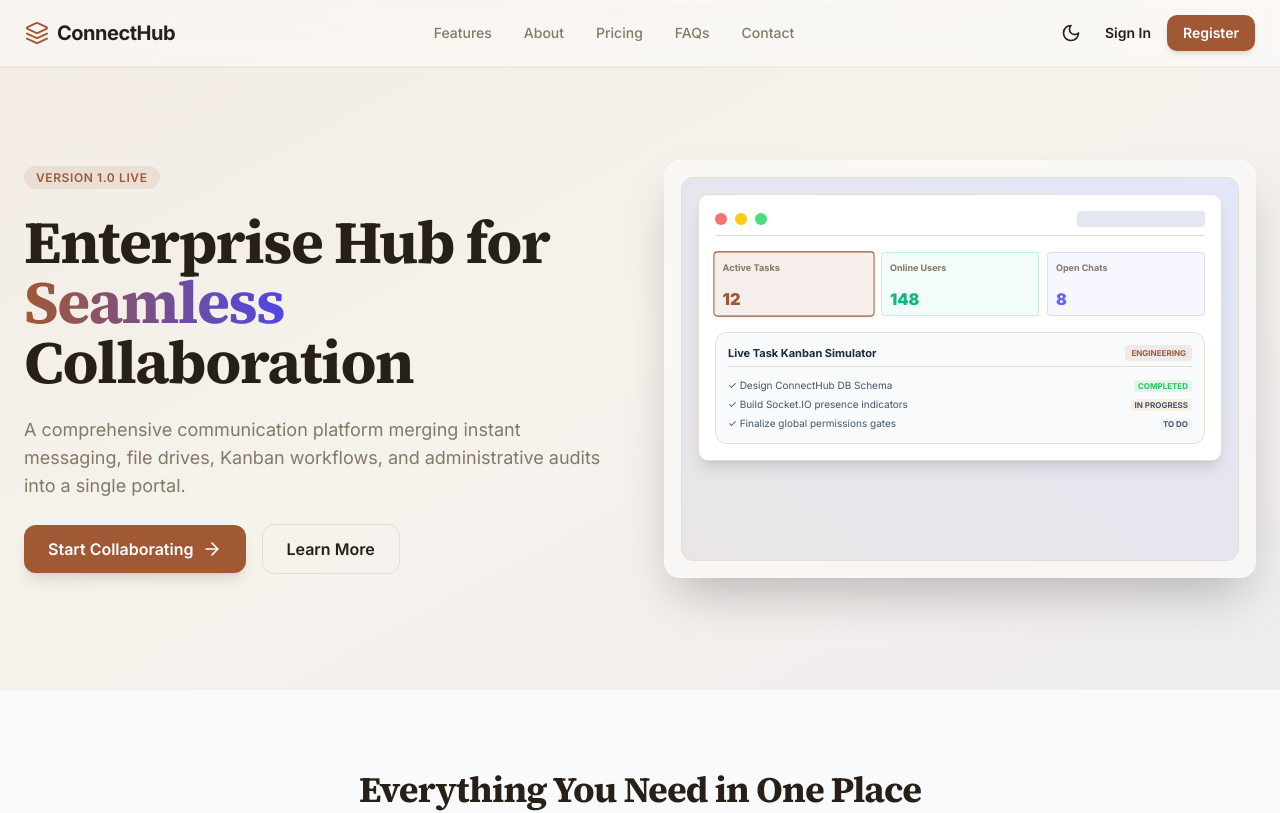
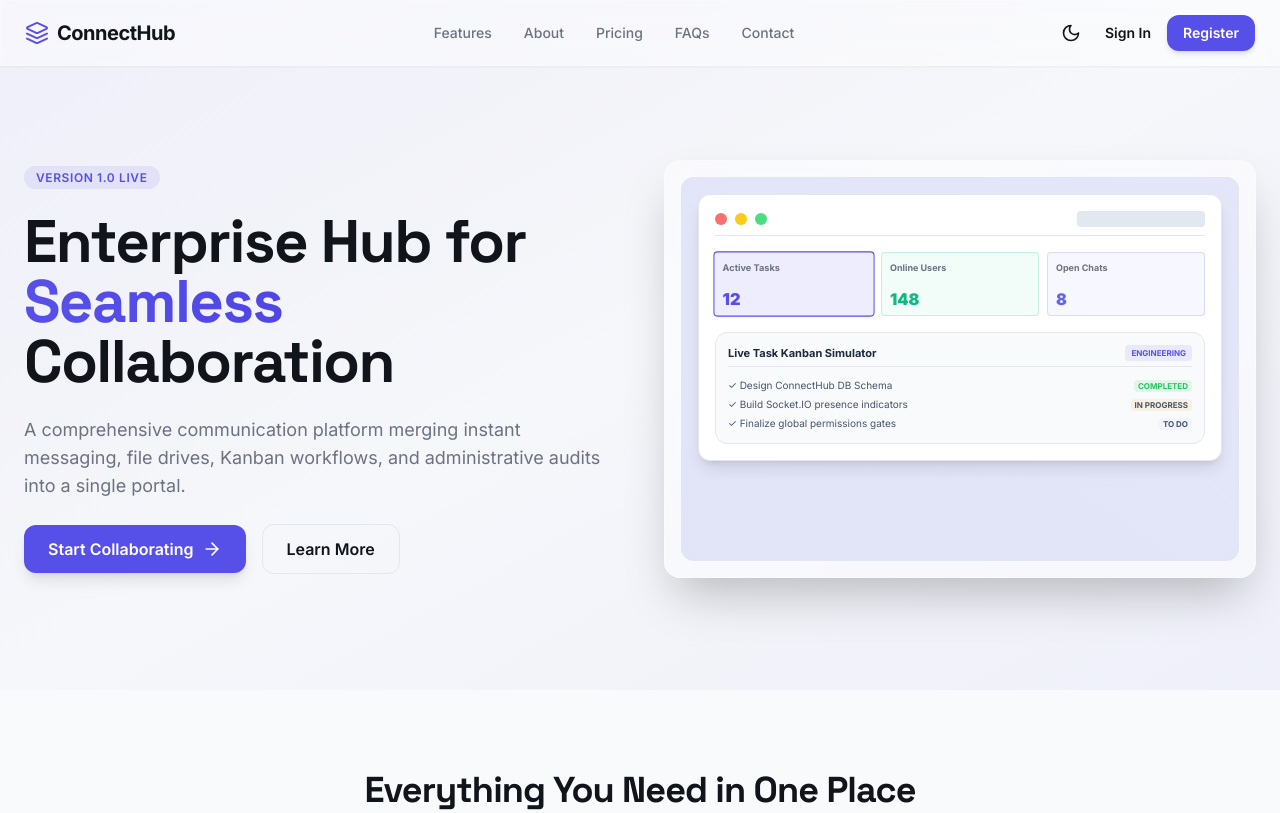
Before and after one commit to susahu020/ConnectHub, a Next.js app in the folder frontend/: page / in a window 1280 px wide. Shown: the top 813 px of the page. Built offline with nearby package versions, Linux system fonts and the light colour scheme; no server answers.

Commit message:
Fix issue and enhance UI

```diff
--- a/frontend/src/app/globals.css
+++ b/frontend/src/app/globals.css
@@ -4,44 +4,42 @@
 
 @layer base {
   :root {
-    /* ConnectHub — "Paper" design system: warm cream surfaces, serif
-       headings, a rust accent. Replaces the earlier "Slate & Signal"
-       indigo/slate system — see design review, Aug 2026. */
-    --background: 42 33.3% 94.7%;
-    --foreground: 33 24.4% 12.2%;
+    /* ConnectHub — "Slate & Signal" design system */
+    --background: 225 28.6% 97.3%;
+    --foreground: 228 21.7% 9%;
 
-    --card: 40 60% 99%;
-    --card-foreground: 33 24.4% 12.2%;
+    --card: 0 0% 100%;
+    --card-foreground: 228 21.7% 9%;
 
-    --popover: 40 60% 99%;
-    --popover-foreground: 33 24.4% 12.2%;
+    --popover: 0 0% 100%;
+    --popover-foreground: 228 21.7% 9%;
 
-    --primary: 20.8 51.1% 41.4%;
-    --primary-foreground: 40 60% 99%;
-    --primary-dark: 20.6 62.7% 32.7%;
-    --primary-light: 21 47% 54%;
+    --primary: 242.8 76.8% 61.2%;
+    --primary-foreground: 0 0% 100%;
+    --primary-dark: 242.7 67.8% 54.9%;
+    --primary-light: 243.3 82.9% 70.2%;
 
-    --secondary: 40 30% 91.2%;
-    --secondary-foreground: 33 24.4% 12.2%;
+    --secondary: 228 21.7% 95.5%;
+    --secondary-foreground: 228 21.7% 9%;
 
-    --muted: 40 30% 91.2%;
-    --muted-foreground: 35 12.8% 45.9%;
+    --muted: 228 21.7% 95.5%;
+    --muted-foreground: 220 8.9% 46.1%;
 
-    --accent: 28 47.8% 91%;
-    --accent-foreground: 20.6 62.7% 32.7%;
+    --accent: 243.8 72.7% 95.7%;
+    --accent-foreground: 242.7 67.8% 54.9%;
 
-    --destructive: 5.3 55.6% 46.9%;
-    --destructive-foreground: 40 60% 99%;
+    --destructive: 7.2 67.1% 51.2%;
+    --destructive-foreground: 0 0% 100%;
 
-    --success: 118.6 22.6% 39%;
-    --success-foreground: 40 60% 99%;
+    --success: 162.9 78.3% 32.5%;
+    --success-foreground: 0 0% 100%;
 
-    --warning: 47.6 55.6% 34.5%;
-    --warning-foreground: 40 60% 99%;
+    --warning: 36.9 85.6% 38%;
+    --warning-foreground: 0 0% 100%;
 
-    --border: 38 26.1% 86%;
-    --input: 38 22% 82%;
-    --ring: 20.8 51.1% 41.4%;
+    --border: 220 19.1% 90.8%;
+    --input: 220 19.1% 88%;
+    --ring: 242.8 76.8% 61.2%;
 
     /* Reserved for celebration moments (birthdays, anniversaries, kudos) — a
        deliberate warm exception, not used for ordinary UI chrome or actions. */
@@ -51,59 +49,59 @@
 
     /* Distinct from --primary on purpose — for informational badges/labels
        (meeting types, notices) that shouldn't visually read as a brand action. */
-    --info: 209.4 33.9% 42.9%;
-    --info-dark: 209.6 39.4% 32.9%;
-    --info-light: 209.4 33% 55%;
+    --info: 214.4 84.1% 55.7%;
+    --info-dark: 214.5 74.2% 44.1%;
+    --info-light: 213.6 88.2% 66.7%;
     --info-foreground: 0 0% 100%;
 
-    --radius: 0.625rem;
+    --radius: 0.75rem;
   }
 
   .dark {
-    --background: 33 22.2% 8.8%;
-    --foreground: 42 33.3% 92.9%;
+    --background: 222.9 21.2% 6.5%;
+    --foreground: 222.9 22.6% 93.9%;
 
-    --card: 32 18.6% 12.9%;
-    --card-foreground: 42 33.3% 92.9%;
+    --card: 225 21.4% 11%;
+    --card-foreground: 222.9 22.6% 93.9%;
 
-    --popover: 32 18.6% 12.9%;
-    --popover-foreground: 42 33.3% 92.9%;
+    --popover: 225 21.4% 11%;
+    --popover-foreground: 222.9 22.6% 93.9%;
 
-    --primary: 21.9 60.9% 59.8%;
-    --primary-foreground: 32 22% 11%;
-    --primary-dark: 20.8 51.1% 41.4%;
-    --primary-light: 22.5 68.5% 68.6%;
+    --primary: 243.3 82.9% 70.2%;
+    --primary-foreground: 225 21.4% 11%;
+    --primary-dark: 242.8 76.8% 61.2%;
+    --primary-light: 243.6 90% 78%;
 
-    --secondary: 30 15.9% 17.5%;
-    --secondary-foreground: 42 33.3% 92.9%;
+    --secondary: 222.9 19.4% 14.1%;
+    --secondary-foreground: 222.9 22.6% 93.9%;
 
-    --muted: 30 15.9% 17.5%;
-    --muted-foreground: 34 15% 61.6%;
+    --muted: 222.9 19.4% 14.1%;
+    --muted-foreground: 222.5 11.5% 59.2%;
 
-    --accent: 27 24.4% 20.8%;
-    --accent-foreground: 22.5 68.5% 68.6%;
+    --accent: 229.7 29.3% 19.4%;
+    --accent-foreground: 243.3 82.9% 70.2%;
 
-    --destructive: 4.7 53.1% 55.7%;
-    --destructive-foreground: 32 22% 11%;
+    --destructive: 6.3 59.7% 31.2%;
+    --destructive-foreground: 222.9 22.6% 93.9%;
 
-    --success: 118.9 20% 51.6%;
-    --success-foreground: 32 22% 11%;
+    --success: 162.9 60% 42%;
+    --success-foreground: 222.9 21.2% 6.5%;
 
-    --warning: 48 43.1% 50%;
-    --warning-foreground: 32 22% 11%;
+    --warning: 36.9 70% 52%;
+    --warning-foreground: 222.9 21.2% 6.5%;
 
-    --border: 29 21.6% 20%;
-    --input: 29 21.6% 20%;
-    --ring: 21.9 60.9% 59.8%;
+    --border: 221.2 17.4% 18%;
+    --input: 221.2 17.4% 18%;
+    --ring: 243.3 82.9% 70.2%;
 
     --warm: 30.4 70% 62%;
     --warm-dark: 30.4 63.4% 54.3%;
-    --warm-foreground: 32 22% 11%;
+    --warm-foreground: 222.9 21.2% 6.5%;
 
-    --info: 209.6 62.4% 63.9%;
-    --info-dark: 209.4 33.9% 42.9%;
-    --info-light: 209.6 68% 74%;
-    --info-foreground: 32 22% 11%;
+    --info: 214 87.2% 69.4%;
+    --info-dark: 214.4 84.1% 55.7%;
+    --info-light: 213.6 90% 78%;
+    --info-foreground: 222.9 21.2% 6.5%;
   }
 }
 
@@ -118,8 +116,7 @@
     transition: background-color 0.3s ease, color 0.3s ease, border-color 0.3s ease;
   }
   h1, h2, h3, h4 {
-    font-family: 'Source Serif 4', Georgia, 'Times New Roman', serif;
-    font-weight: 600;
+    font-family: 'Space Grotesk', 'Inter', -apple-system, BlinkMacSystemFont, "Segoe UI", Roboto, "Helvetica Neue", Arial, sans-serif;
     letter-spacing: -0.01em;
   }
 }
@@ -147,7 +144,7 @@
 }
 
 .dark .glass {
-  background: rgba(27, 22, 15, 0.5);
+  background: rgba(15, 23, 42, 0.45);
   backdrop-filter: blur(12px);
   -webkit-backdrop-filter: blur(12px);
   border: 1px solid rgba(255, 255, 255, 0.05);
--- a/frontend/src/app/layout.tsx
+++ b/frontend/src/app/layout.tsx
@@ -18,7 +18,7 @@ export default function RootLayout({
       <head>
         <link rel="preconnect" href="https://fonts.googleapis.com" />
         <link rel="preconnect" href="https://fonts.gstatic.com" crossOrigin="anonymous" />
-        <link href="https://fonts.googleapis.com/css2?family=Inter:wght@100..900&family=Source+Serif+4:opsz,wght@8..60,500;8..60,600;8..60,700&display=swap" rel="stylesheet" />
+        <link href="https://fonts.googleapis.com/css2?family=Inter:wght@100..900&family=Space+Grotesk:wght@500;600;700&display=swap" rel="stylesheet" />
       </head>
       <body className="min-h-screen bg-background text-foreground antialiased">
         <Providers>{children}</Providers>
--- a/frontend/src/components/layout/Sidebar.tsx
+++ b/frontend/src/components/layout/Sidebar.tsx
@@ -94,7 +94,7 @@ export function Sidebar({
 
       <aside
         aria-label="Primary navigation"
-        className={`fixed inset-y-0 left-0 z-50 h-full flex flex-col shrink-0 bg-card border-r border-border transition-[width,transform] duration-200 ease-out md:relative md:translate-x-0 ${
+        className={`fixed inset-y-0 left-0 z-50 h-full flex flex-col shrink-0 bg-white dark:bg-slate-900 border-r border-border transition-[width,transform] duration-200 ease-out md:relative md:translate-x-0 ${
           collapsed ? 'w-[72px]' : 'w-64'
         } ${mobileOpen ? 'translate-x-0' : '-translate-x-full'}`}
       >
@@ -232,7 +232,7 @@ export function Sidebar({
                 )}
               </div>
               <span
-                className={`absolute bottom-0 right-0 h-2.5 w-2.5 rounded-full border-2 border-card ${
+                className={`absolute bottom-0 right-0 h-2.5 w-2.5 rounded-full border-2 border-white dark:border-slate-900 ${
                   STATUS_DOT_CLASS[user.status] ?? 'bg-slate-400'
                 }`}
               />
@@ -259,7 +259,7 @@ export function Sidebar({
             {statusMenuOpen && (
               <div
                 role="menu"
-                className={`absolute bottom-12 bg-popover border border-border p-1.5 rounded-xl shadow-xl w-48 z-50 space-y-0.5 animate-slide-up ${
+                className={`absolute bottom-12 bg-white dark:bg-slate-900 border border-border p-1.5 rounded-xl shadow-xl w-48 z-50 space-y-0.5 animate-slide-up ${
                   collapsed ? 'left-14' : 'left-1'
                 }`}
               >
--- a/frontend/src/components/layout/TopBar.tsx
+++ b/frontend/src/components/layout/TopBar.tsx
@@ -74,7 +74,7 @@ export function TopBar({
   const visibleNotifs = showUnreadOnly ? notifications.filter((n) => !n.isRead) : notifications;
 
   return (
-    <header className="h-16 bg-card border-b border-border flex items-center justify-between gap-4 px-4 sm:px-6 z-30 shrink-0">
+    <header className="h-16 bg-white dark:bg-slate-900 border-b border-border flex items-center justify-between gap-4 px-4 sm:px-6 z-30 shrink-0">
       <div className="flex items-center gap-3 min-w-0">
         <button
           onClick={onOpenMobileSidebar}
@@ -92,7 +92,7 @@ export function TopBar({
       <div className="flex items-center gap-2 sm:gap-3 flex-1 justify-end min-w-0">
         {/* Global search */}
         <div ref={searchRef} className="relative w-full max-w-xs">
-          <div className="flex items-center gap-2 bg-muted/60 focus-within:bg-background px-3 py-1.5 rounded-lg border border-transparent focus-within:border-border text-[13px] font-medium text-muted-foreground transition-colors w-full">
+          <div className="flex items-center gap-2 bg-muted/60 focus-within:bg-white dark:focus-within:bg-slate-950 px-3 py-1.5 rounded-lg border border-transparent focus-within:border-border text-[13px] font-medium text-muted-foreground transition-colors w-full">
             <Search className="h-4 w-4 shrink-0" />
             <input
               type="text"
@@ -115,7 +115,7 @@ export function TopBar({
           </div>
 
           {searchFocused && searchQuery.trim() !== '' && (
-            <div className="absolute top-11 right-0 sm:left-0 w-[22rem] max-w-[90vw] bg-popover/98 backdrop-blur-md border border-border rounded-xl shadow-2xl z-[999] p-3 space-y-4 max-h-[420px] overflow-y-auto animate-slide-up text-left">
+            <div className="absolute top-11 right-0 sm:left-0 w-[22rem] max-w-[90vw] bg-white/98 dark:bg-slate-900/98 backdrop-blur-md border border-border rounded-xl shadow-2xl z-[999] p-3 space-y-4 max-h-[420px] overflow-y-auto animate-slide-up text-left">
               {searchCategories.map(
                 (category) =>
                   category.items.length > 0 && (
@@ -192,7 +192,7 @@ export function TopBar({
               <div onClick={onCloseNotif} className="fixed inset-0 z-40" aria-hidden="true" />
               <div
                 role="menu"
-                className="absolute right-0 mt-2 w-80 max-w-[90vw] bg-popover border border-border rounded-xl shadow-2xl z-50 p-3.5 space-y-3"
+                className="absolute right-0 mt-2 w-80 max-w-[90vw] bg-white dark:bg-slate-900 border border-border rounded-xl shadow-2xl z-50 p-3.5 space-y-3"
               >
                 <div className="flex items-center justify-between border-b border-border pb-2.5">
                   <h4 className="font-semibold text-[13px]">{t('topbar.notifications')}</h4>
```
